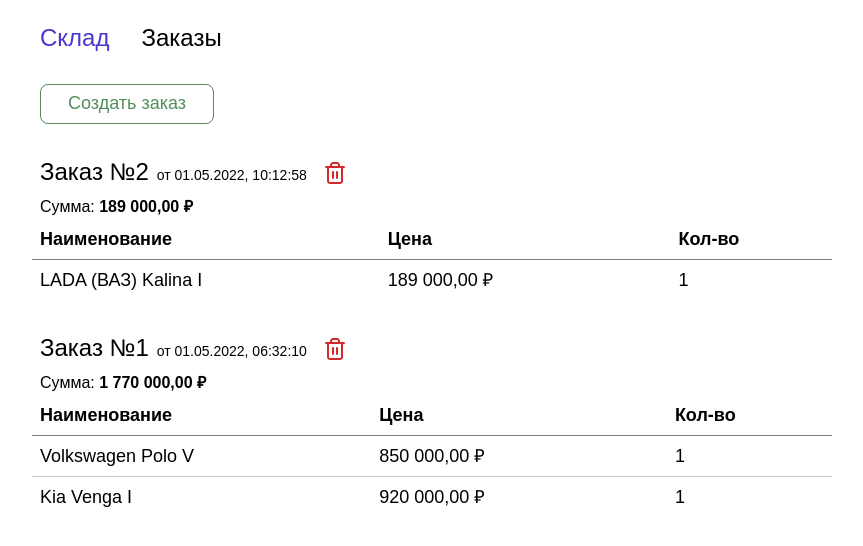
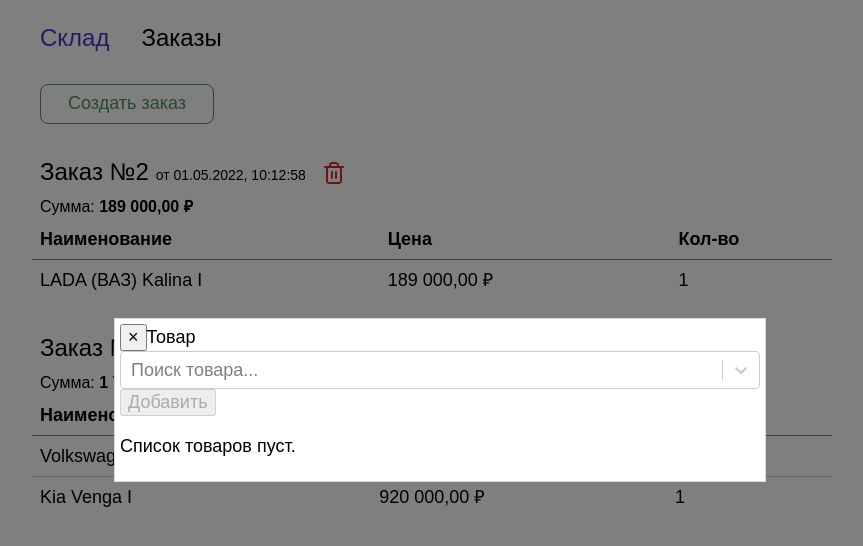
Before and after one commit to staskozin/stock-mpei, a React (Create React App) app: page /orders in a window 1280 px wide. Both pictures are taken after a click on the button "Создать заказ". Shown: the top 546 px of the page, without its empty margins (200-1063 px from the left). Built offline with nearby package versions, Linux system fonts and the light colour scheme.

Commit message:
Дабавил заготовку создания заказа

```diff
--- a/package.json
+++ b/package.json
@@ -18,6 +18,7 @@
     "react-router": "^6.3.0",
     "react-router-dom": "^6.3.0",
     "react-scripts": "5.0.1",
+    "react-select": "^5.3.2",
     "reactjs-popup": "^2.0.5",
     "sass": "^1.52.1",
     "typescript": "^4.6.4",
--- a/src/features/orders/OrdersPage.module.scss
+++ b/src/features/orders/OrdersPage.module.scss
@@ -6,7 +6,7 @@
 .header {
   font-size: 24px;
   margin-bottom: 8px;
-  margin-right: 8px;
+  margin-right: 7px;
 }
 
 .datetime {
--- a/src/features/orders/OrdersPage.tsx
+++ b/src/features/orders/OrdersPage.tsx
@@ -1,27 +1,37 @@
+import { useState } from 'react'
+import Popup from 'reactjs-popup'
+import Select from 'react-select'
+
 import { useAppDispatch, useAppSelector } from '../../app/hooks'
 import Header from '../../components/Header'
 import { formatPrice } from '../../helpers'
 import ProductsTable from '../products/ProductsTable'
-
 import {
   Order,
   remove,
   selectOrders
 } from './ordersSlice'
+import { Product, selectProducts } from '../products/productsSlice'
 
 import s from './OrdersPage.module.scss'
 import Button from '../../components/Button'
 
+
 const OrdersPage = () => {
+  const products = useAppSelector(selectProducts)
   const orders = useAppSelector(selectOrders)
   const dispatch = useAppDispatch()
-
+  const [isCreating, setIsCreating] = useState<boolean>(false)
+  const [addedProducts, setAddedProducts] = useState<Array<Product>>([])
+  const [searchedProduct, setSearchedProduct] = useState<Product | null>(null)
   return (
     <>
       <Header />
       <Button
         text='Создать заказ'
-        handler={() => { }}
+        handler={() => {
+          setIsCreating(true)
+        }}
       />
       {
         orders.length
@@ -45,6 +55,40 @@ const OrdersPage = () => {
           })
           : <p>Список заказов пуст.</p>
       }
+      <Popup
+        open={isCreating}
+        position='center center'
+        modal
+        onClose={() => { setIsCreating(false) }}
+      >
+        <button onClick={() => { setIsCreating(false) }}>×</button>
+        <label className={s.label}>
+          <span>Товар</span>
+          <Select
+            className='react-select'
+            classNamePrefix='react-select'
+            options={products.map(p => {
+              return { label: p.name, value: p }
+            })}
+            placeholder='Поиск товара...'
+            onChange={(s: any) => {
+              setSearchedProduct(s.value)
+            }}
+          />
+          <button
+            disabled={!searchedProduct?.name}
+            onClick={() => {
+              if (!addedProducts.find(p => p.name === searchedProduct?.name)) {
+                setAddedProducts([...addedProducts, searchedProduct as Product])
+                setSearchedProduct(null)
+              } else {
+                alert('Товар уже добавлен в заказ')
+              }
+            }}
+          >Добавить</button>
+        </label>
+        <ProductsTable products={addedProducts} />
+      </Popup>
     </>
   )
 }
--- a/src/features/products/ProductsTable.tsx
+++ b/src/features/products/ProductsTable.tsx
@@ -10,7 +10,7 @@ import { formatPrice } from '../../helpers'
 
 const ProductsTable = (props: { products: Array<Product>, dispatch?: any }) => {
   const [name, setName] = useState<string>('')
-  const [changingName, setChangingName] = useState('')
+  const [changingName, setChangingName] = useState<string>('')
   const [price, setPrice] = useState<number>(0)
   const [quantity, setQuantity] = useState<number>(0)
   const [isEditing, setIsEditing] = useState<boolean>(false)
```
Also changed, not shown: 1 other file (tests, documents, lock files or other folders).
